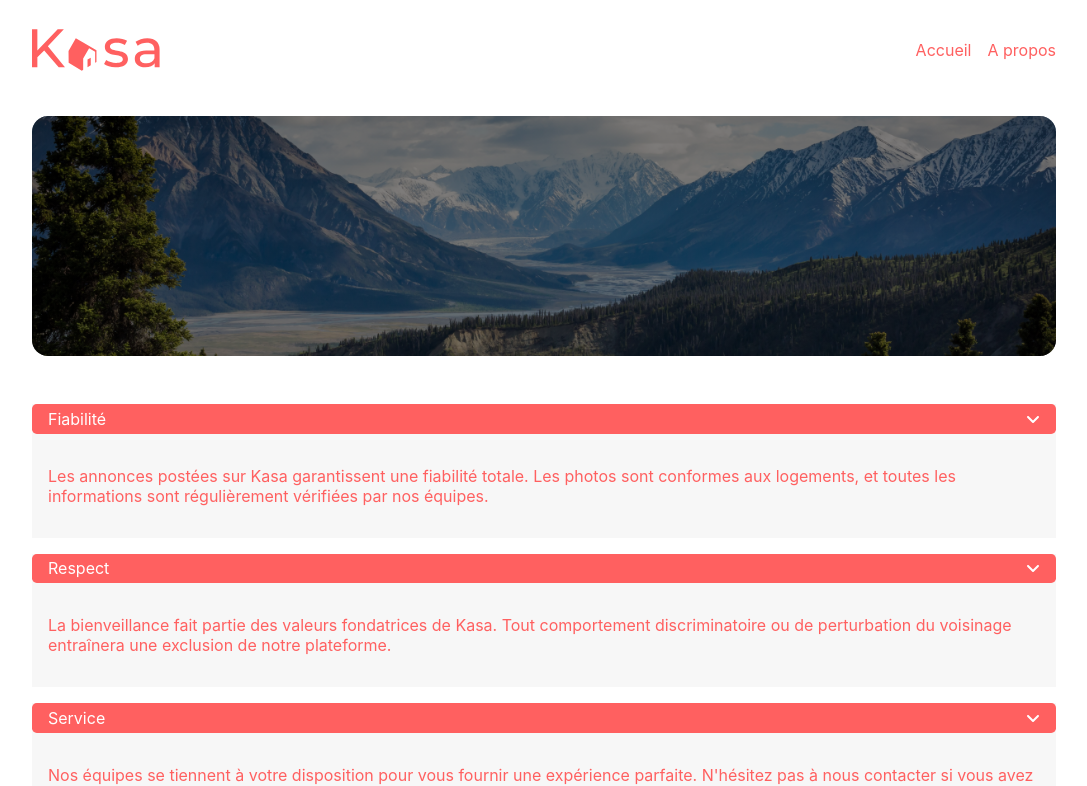
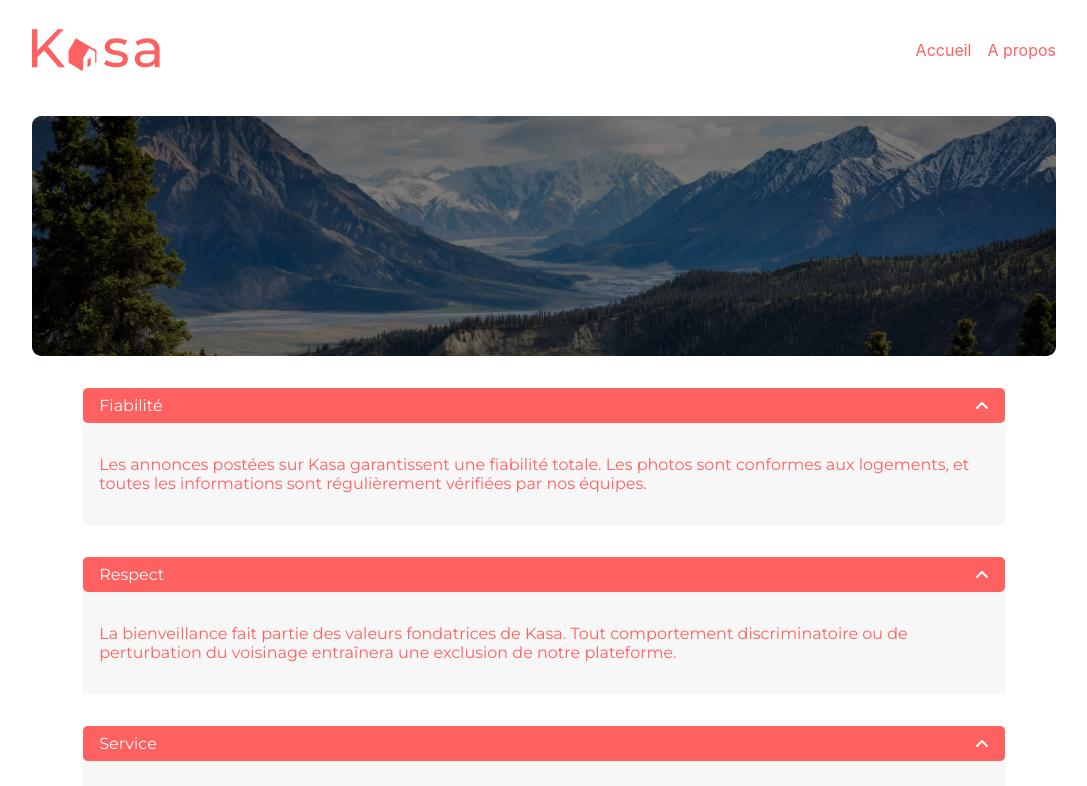
Before and after one commit to Warrios974/kasa, a React (Create React App) app: page /about in a window 1280 px wide. Shown: the top 786 px of the page, without its empty margins (96-1183 px from the left). Built offline with nearby package versions, Linux system fonts and the light colour scheme; the HTML template or start-up script is replaced by a standard one.

Commit message:
Responsible + style

```diff
--- a/public/index.html
+++ b/public/index.html
@@ -10,6 +10,9 @@
       content="Web site created using create-react-app"
     />
     <link rel="apple-touch-icon" href="%PUBLIC_URL%/logo192.png" />
+    <link rel="preconnect" href="https://fonts.googleapis.com">
+    <link rel="preconnect" href="https://fonts.gstatic.com" crossorigin>
+    <link href="https://fonts.googleapis.com/css2?family=Montserrat:wght@400;500&display=swap" rel="stylesheet">
     <!--
       manifest.json provides metadata used when your web app is installed on a
       user's mobile device or desktop. See https://developers.google.com/web/fundamentals/web-app-manifest/
--- a/src/components/Banner.jsx
+++ b/src/components/Banner.jsx
@@ -4,22 +4,32 @@ import sizes from '../utils/style/police.js'
 import colors from '../utils/style/colors.js'
 
 const StyledSection = styled.section`
+    display: flex;
+    justify-content: left;
+    align-items: center;
     position: relative;
     width: 100%;
-    height: 15rem;
-    border-radius: 1rem;
-    text-align: center;
-    background-repeat: no-repeat;
-    background-size: cover;
-    background-position: center;
+    height: 7rem;
+    border-radius: .6rem;
+    text-align: left;
     overflow: hidden;
+
+    @media only screen and (min-width: 768px) {
+        height: 15rem;
+        justify-content: center;
+    }
+
 `
 const StyledCover = styled.img`
+    z-index: 1000;
+    position: absolute;
+    top: 0;
     object-fit: cover;
     width: 100%;
     height: 100%;
 `
 const StyledImgFilter = styled.div`
+    z-index: 1100;
     position: absolute;
     top: 0;
     width: 100%;
@@ -29,13 +39,21 @@ const StyledImgFilter = styled.div`
 `
 
 const StyleTitle = styled.h1`
-    width: 100%;
-    position: absolute;
-    top: 0;
-    font-size: ${sizes.header};
+    z-index: 1200;
+    width: 66%;
+    font-size: ${sizes.headerPhone};
     color: ${colors.white};
-    font-weight: 100;
-    padding: 2rem 0;
+    font-weight: 400;
+    padding: 1rem 1rem;
+
+    @media only screen and (min-width: 768px) {
+        font-size: ${sizes.header};
+        text-align: center;
+        font-weight: 100;
+        width: 90%;
+        padding: 2rem 0;
+    }
+
 `
 
 function Banner({ propsBanner }) {
--- a/src/components/Card.jsx
+++ b/src/components/Card.jsx
@@ -2,16 +2,25 @@ import React from 'react'
 import { Link } from 'react-router-dom'
 import styled from 'styled-components'
 import colors from '../utils/style/colors.js'
+import sizes from '../utils/style/police.js'
 
 const StyledLink = styled(Link)`
-text-decoration: none;
-width: 31%;
-height: 25rem;
-display: flex;
-align-items: end;
-border-radius: 1rem;
-overflow: hidden;
-position: relative;
+  text-decoration: none;
+  width: 100%;
+  height: 15rem;
+  display: flex;
+  align-items: end;
+  border-radius: .6rem;
+  overflow: hidden;
+  position: relative;
+  text-align: left;
+  font-size: ${sizes.paragraphe};
+
+  @media only screen and (min-width: 768px) {
+    width: 29%;
+    height: 20rem;
+  }
+
 `
 const StyledCover = styled.img`
   object-fit: cover;
@@ -40,7 +49,7 @@ function Card(props) {
   const { id, title, cover} = props.card
 
   return (
-    <StyledLink to={`/logement/${id}`} >
+    <StyledLink to={`/logement?${id}`} >
       <StyledImgFilter />
       <StyledCover src={cover} alt={title}/>
       <StyledTitle>{title}</StyledTitle>
--- a/src/components/Collapse.jsx
+++ b/src/components/Collapse.jsx
@@ -29,12 +29,13 @@ const StyledHeader = styled.div`
     background-color: ${colors.primary};
     color: ${colors.white};
     border-radius: .3rem;
-    padding: .3rem 1rem;
+    padding: .5rem 1rem;
 `
 const StyledBody = styled.div`
     color: ${colors.primary};
     padding: 1rem;
-    animation: ${open} 2ms linear ;;
+    animation: ${open} 2ms linear;
+    text-align: left;
 `
 
 function Collapse({ collapse }) {
@@ -58,8 +59,8 @@ function Collapse({ collapse }) {
     <StyledContainer>
         <StyledHeader onClick={() => handleClick()}>
             <span>{title}</span>
-            { !collapseOpen ? <FontAwesomeIcon icon="fa-solid fa-angle-up" /> : '' }
-            { collapseOpen ? <FontAwesomeIcon icon="fa-solid fa-angle-down" />: '' }
+            { collapseOpen ? <FontAwesomeIcon icon="fa-solid fa-angle-up" /> : '' }
+            { !collapseOpen ? <FontAwesomeIcon icon="fa-solid fa-angle-down" />: '' }
         </StyledHeader>
         { collapseOpen ? <StyledBody><p>{description}</p></StyledBody> : '' }
     </StyledContainer>
--- a/src/components/Header.jsx
+++ b/src/components/Header.jsx
@@ -13,6 +13,7 @@ const HeaderHtml = styled.header`
     align-items: center;
     justify-content: space-between;
     padding: 1rem 0;
+    max-width: 1280px;
     width: 80%;
 `
 
--- a/src/components/Layout.jsx
+++ b/src/components/Layout.jsx
@@ -3,6 +3,8 @@ import Header from './Header'
 import Footer from './Footer'
 import Router from './Router'
 import styled from 'styled-components'
+import colors from '../utils/style/colors.js'
+//import sizes from '../utils/style/police.js'
 
 const Container = styled.main`
   display: flex;
@@ -12,15 +14,18 @@ const Main = styled.div`
   display: flex;
   align-items: center;
   flex-direction: column;
-  max-width: 100%;
-  min-width: 100%;
+  width: 100%;
 `
 const Section = styled.section`
   display: flex;
   flex-direction: column;
   align-items: center;
+  text-align: center;
   padding: 1rem 0;
   width: 80%;
+  color: ${colors.primary};
+  max-width: 1280px;
+  font-family: 'Montserrat';
 `
 
 function Layout() {
--- a/src/components/Navbar.jsx
+++ b/src/components/Navbar.jsx
@@ -2,6 +2,7 @@ import React from 'react'
 import { Link } from 'react-router-dom'
 import styled from 'styled-components'
 import colors from "../utils/style/colors.js";
+import sizes from '../utils/style/police.js'
 
 const Nav = styled.nav`
     display: flex;
@@ -11,6 +12,7 @@ const Nav = styled.nav`
 const StyledLink = styled(Link)`
     text-decoration: none;
     color: ${colors.primary};
+    font-size: ${sizes.linkPhone};
 `
 
 function Navbar() {
--- a/src/pages/About.jsx
+++ b/src/pages/About.jsx
@@ -4,8 +4,16 @@ import styled from 'styled-components'
 import Collapse from '../components/Collapse'
 
 const StyledSection = styled.section`
+  display: flex;
+  flex-direction: column;
+  align-items: center;
   width: 100%;
   margin: 2rem 0;
+
+  @media only screen and (min-width: 768px) {
+    width: 90%;
+    margin: 1rem 0;
+  }
 `
 
 function About() {
--- a/src/pages/Home.jsx
+++ b/src/pages/Home.jsx
@@ -8,12 +8,20 @@ import colors from '../utils/style/colors.js'
 const StyledSection = styled.section`
   margin: 2rem 0;
   display: flex;
-  background-color: ${colors.background};
-  border-radius: 1rem;
+  justify-content: center;
+
+  background-color: ${colors.white};
+  border-radius: .6rem;
   flex-wrap: wrap;
-  gap: 3%;
+  gap: 2rem;
   flex-direction: row;
-  padding: 3rem;
+  padding: 0;
+
+  @media only screen and (min-width: 768px) {
+    padding: 2rem;
+    background-color: ${colors.background};
+  }
+
 `
 
 function Home() {
--- a/src/pages/NotFound.jsx
+++ b/src/pages/NotFound.jsx
@@ -1,8 +1,46 @@
 import React from 'react'
+import { Link } from 'react-router-dom'
+import styled from 'styled-components'
+import colors from '../utils/style/colors.js'
+import sizes from '../utils/style/police.js'
+
+const StyledNotFound = styled.span`
+  font-size: ${sizes.notFoundPhone};
+  font-weight: 700;
+
+  @media only screen and (min-width: 768px) {
+    width: 90%;
+    margin: 1rem 0;
+    font-size: ${sizes.notFound};
+  }
+`
+const StyledInstruction = styled.span`
+  font-size: ${sizes.subTitlePhone};
+
+  @media only screen and (min-width: 768px) {
+    font-size: ${sizes.subTitle};
+  }
+`
+const StyledLink = styled(Link)`
+  margin: 4rem 0;
+  color: ${colors.primary};
+    font-size: ${sizes.linkPhone};
+`
+
 
 function NotFound() {
   return (
-    <div>404</div>
+    <>
+      <StyledNotFound>
+        404
+      </StyledNotFound>
+      <StyledInstruction>
+        Oups! La page que vous demandez n'existe pas.
+      </StyledInstruction>
+      <StyledLink to={`/`}>
+        Retourner sur la page d’accueil
+      </StyledLink>
+    </>
   )
 }
 
--- a/src/utils/style/police.js
+++ b/src/utils/style/police.js
@@ -1,5 +1,13 @@
 const sizes = {
     header : '3rem',
+    headerPhone : '25px',
+    subTitle : '36px',
+    subTitlePhone : '18px',
+    paragraphe: '15px',
+    paragraphePhone: '12px',
+    notFound : '15em',
+    notFoundPhone : '96px',
+    link : '15px',
 }
 
 export default sizes
```
